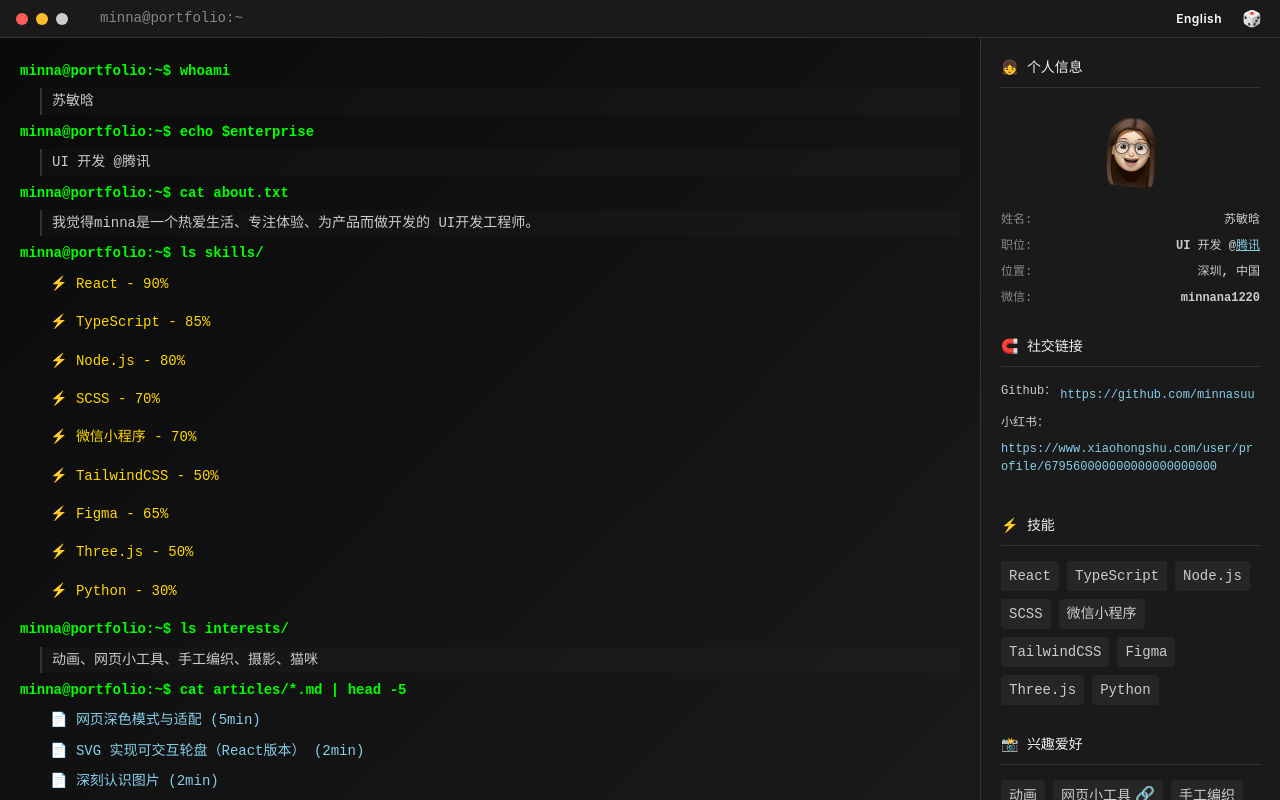
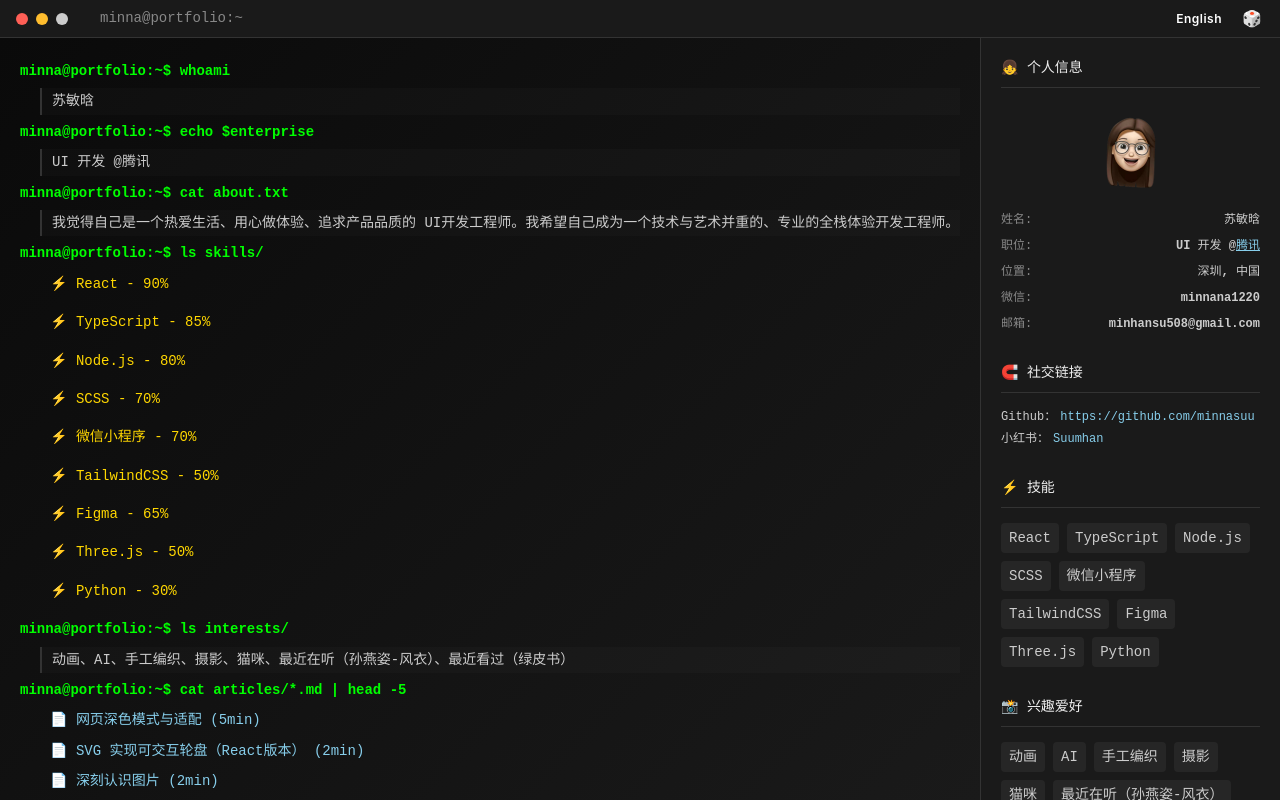
Before and after one commit to minnasuu/I-m-minna, a React (Vite) app: page / in a window 1280 px wide. Built offline with nearby package versions, Linux system fonts and the light colour scheme.

Commit message:
perf: 优化样式

```diff
--- a/src/components/LanguageSwitcher.css
+++ b/src/components/LanguageSwitcher.css
@@ -20,7 +20,6 @@
   font-weight: 500;
   cursor: pointer;
   transition: all 0.3s ease;
-  backdrop-filter: blur(10px);
   appearance: none;
   border: none;
   outline: none;
--- a/src/data/personalData.ts
+++ b/src/data/personalData.ts
@@ -8,7 +8,7 @@
       name: "苏敏晗",
       avatar: './avatar.png',
       title: "UI 开发 @腾讯",
-      bio: "我觉得minna是一个热爱生活、专注体验、为产品而做开发的 UI开发工程师。",
+      bio: "我觉得自己是一个热爱生活、用心做体验、追求产品品质的 UI开发工程师。我希望自己成为一个技术与艺术并重的、专业的全栈体验开发工程师。",
       email: "minhansu508@gmail.com",
       location: "深圳, 中国",
       wechat: "minnana1220",
@@ -18,8 +18,9 @@
           url: "https://github.com/minnasuu",
         },
         {
-          name:"小红书",
-          url: "https://www.xiaohongshu.com/user/profile/679560000000000000000000",
+          name: "小红书",
+          abbreviation: "Suumhan",
+          url: "https://www.xiaohongshu.com/user/profile/5de3f0e60000000001001e98?xsec_token=YB_O8hD8Al3lV4mGSuuDDC4m6bSlsqSBOICoeFzx1KgMU=&xsec_source=app_share&xhsshare=CopyLink&appuid=5de3f0e60000000001001e98&apptime=1754584198&share_id=d50b51a3b3be43288a2cd5ec5bf7c6b3",
         }
       ]
     },
@@ -39,8 +40,7 @@
         name: "动画",
       },
       {
-        name: "网页小工具",
-        link: "/web-tools"
+        name: "AI",
       },
       {
         name: "手工编织",
@@ -50,6 +50,12 @@
       },
       {
         name: "猫咪",
+      },
+      {
+        name: "最近在听（孙燕姿-风衣）",
+      },
+      {
+        name: "最近看过（绿皮书）",
       }
     ],
     articles: [
@@ -110,10 +116,18 @@
         name: "腾讯广告官网",
         description: "腾讯广告官网，用于展示腾讯广告的产品和服务。",
         technologies: ["React", "TypeScript", "SCSS"],
-        githubUrl: "https://github.com/minnasuu/land-design",
-        liveUrl: "https://minnasuu.github.io/land-design/",
+        liveUrl: "https://e.qq.com/ads",
         featured: true,
-        link: "https://minnasuu.github.io/land-design/"
+        link: "https://e.qq.com/ads"
+      },
+      {
+        id: "2",
+        name: "腾讯广告妙思",
+        description: "腾讯广告妙思，腾讯广告AI创意工具集合站。",
+        technologies: ["React", "TypeScript", "SCSS"],
+        liveUrl: "https://admuse.qq.com/",
+        featured: true,
+        link: "https://admuse.qq.com/"
       }
     ],
     crafts: [
@@ -134,7 +148,7 @@
       name: "minna",
       avatar: './avatar.png',
       title: "UI Developer @Tencent",
-      bio: "I think minna is a UI developer who is passionate about life, focused on experience, and building products.",
+      bio: "I think I am a UI developer who is passionate about life, focused on experience, and building products. I hope to become a professional full-stack experience developer who is good at both technology and art.",
       email: "minhansu508@gmail.com",
       location: "Shenzhen, China",
       wechat: "minnana1220",
@@ -144,8 +158,9 @@
           url: "https://github.com/minnasuu",
         },
         {
-          name:"Redbook",
-          url: "https://www.xiaohongshu.com/user/profile/679560000000000000000000",
+          name: "Redbook",
+          abbreviation: "Suumhan",
+          url: "https://www.xiaohongshu.com/user/profile/5de3f0e60000000001001e98?xsec_token=YB_O8hD8Al3lV4mGSuuDDC4m6bSlsqSBOICoeFzx1KgMU=&xsec_source=app_share&xhsshare=CopyLink&appuid=5de3f0e60000000001001e98&apptime=1754584198&share_id=d50b51a3b3be43288a2cd5ec5bf7c6b3",
         }
       ]
     },
@@ -162,11 +177,10 @@
     ],
     interests: [
       {
-        name: "Motion Animation",
+        name: "Animation",
       },
       {
-        name: "Web Tools",
-        link: "/web-tools"
+        name: "AI",
       },
       {
         name: "Handmade Knitting",
@@ -176,6 +190,12 @@
       },
       {
         name: "Cats",
+      },
+      {
+        name: "Recently listening (Singer: Sun Yanzi - Windbreaker)",
+      },
+      {
+        name: "Recently watched (Green Book)",
       }
     ],
     articles: [
@@ -196,10 +216,18 @@
         name: "Tencent Advertising Official Website",
         description: "Tencent Advertising Official Website, used to show the products and services of Tencent Advertising.",
         technologies: ["React", "TypeScript", "SCSS"],
-        githubUrl: "https://github.com/minnasuu/land-design",
-        liveUrl: "https://www.tencent.com/zh-cn/advertising/",
+        liveUrl: "https://e.qq.com/ads",
         featured: true,
-        link: "https://www.tencent.com/zh-cn/advertising/"
+        link: "https://e.qq.com/ads"
+      },
+      {
+        id: "2",
+        name: "Tencent Advertising AdMuse",
+        description: "Tencent Advertising AdMuse, Tencent Advertising AI Creative Tools Collection Site.",
+        technologies: ["React", "TypeScript", "SCSS"],
+        liveUrl: "https://admuse.qq.com/",
+        featured: true,
+        link: "https://admuse.qq.com/"
       }
     ],
     crafts: [
--- a/src/data/translations.ts
+++ b/src/data/translations.ts
@@ -98,6 +98,7 @@
     role: string;
     location: string;
     wechat: string;
+    email: string;
     back: string;
     backToHome: string;
   };
@@ -190,6 +191,7 @@
       role: "职位",
       location: "位置",
       wechat: "微信",
+      email: "邮箱",
       back: "返回",
       backToHome: "返回首页"
     }
@@ -280,6 +282,7 @@
       role: "Enterprise",
       location: "Location",
       wechat: "WeChat",
+      email: "Email",
       back: "Back",
       backToHome: "Back to Home"
     }
--- a/src/themes/TerminalTheme/TerminalTheme.scss
+++ b/src/themes/TerminalTheme/TerminalTheme.scss
@@ -216,7 +216,15 @@
 
 .view-all-link:hover {
   color: #fff;
-  text-shadow: 0 0 5px #dff6ff;
+}
+
+.view-all-link svg {
+  transform: translateY(-1px);
+  transition: transform 0.2s ease;
+}
+
+.view-all-link:hover svg {
+  transform: translate(4px,-1px);
 }
 
 .view-all-text {
@@ -321,8 +329,6 @@
   color: #87ceeb;
   text-decoration: none;
   font-size: 12px;
-  margin-bottom: 6px;
-  padding: 4px 0;
   transition: color 0.2s;
   word-break: break-all;
   max-width: 100%;
@@ -336,6 +342,7 @@
   font-size: 12px;
   color: #cccccc;
   width: 100%;
+  margin-bottom: 4px;
   flex-wrap: wrap;
 }
 
--- a/src/themes/TerminalTheme/TerminalTheme.tsx
+++ b/src/themes/TerminalTheme/TerminalTheme.tsx
@@ -189,6 +189,10 @@
               <span className="label">{t("common.wechat")}:</span>
               <span className="value">{data.info.wechat}</span>
             </div>
+            <div className="info-item">
+              <span className="label">{t("common.email")}:</span>
+              <span className="value">{data.info.email}</span>
+            </div>
           </div>
 
           <div className="sidebar-section">
@@ -196,7 +200,14 @@
               <h3>🧲 {t("common.socialLinks")}</h3>
             </div>
             {data.info.socialLinks.map(
-              (socialLink: { name: string; url: string }, index: number) =>
+              (
+                socialLink: {
+                  name: string;
+                  url: string;
+                  abbreviation?: string;
+                },
+                index: number
+              ) =>
                 socialLink.url && (
                   <div className="social-link-item" key={index}>
                     {socialLink.name}：
@@ -207,7 +218,7 @@
                       rel="noopener noreferrer"
                       className="social-link"
                     >
-                      {socialLink.url}
+                      {socialLink.abbreviation || socialLink.url}
                     </a>
                   </div>
                 )
--- a/src/types/index.ts
+++ b/src/types/index.ts
@@ -7,7 +7,7 @@
   email: string;
   location: string;
   wechat?: string;
-  socialLinks: { name: string; url: string }[];
+  socialLinks: { name: string;  url: string ,abbreviation?: string;}[];
 }
 
 export interface Skill {
```
Also changed, not shown: src/components/Icon.tsx (line endings or trailing spaces).
